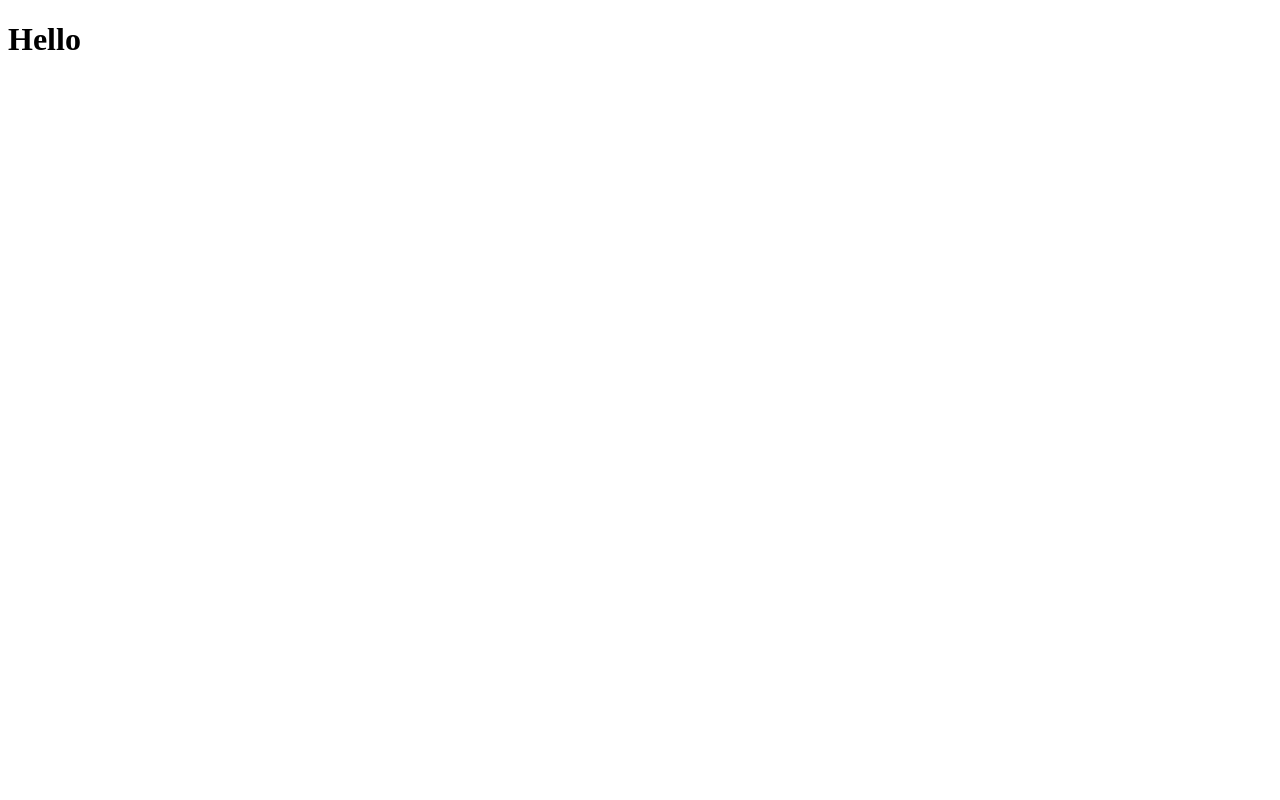
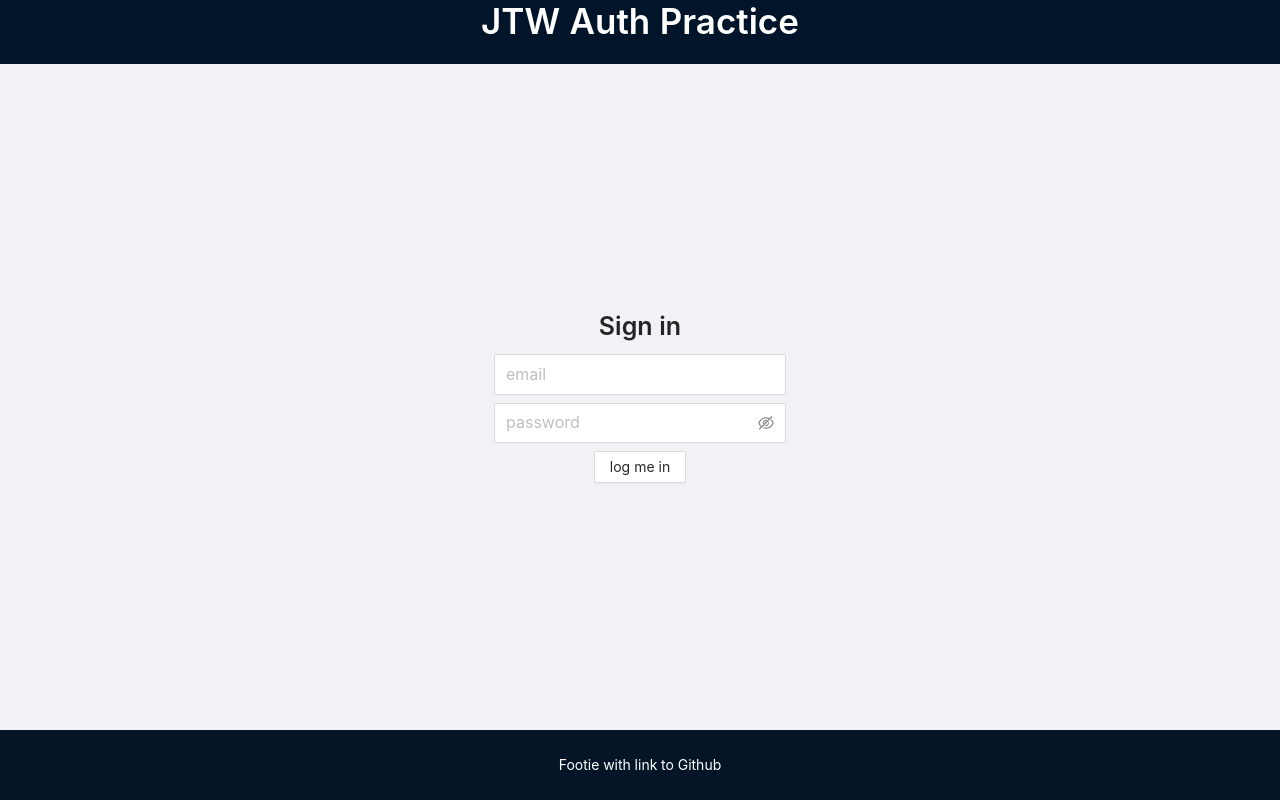
Before and after one commit to edlopez000/jtw-frontend, a React (Vite) app: page / in a window 1280 px wide. Built offline with nearby package versions, Linux system fonts and the light colour scheme.

Commit message:
feat: finishes app skeleton

```diff
--- a/index.html
+++ b/index.html
@@ -4,7 +4,7 @@
     <meta charset="UTF-8" />
     <link rel="icon" type="image/svg+xml" href="/vite.svg" />
     <meta name="viewport" content="width=device-width, initial-scale=1.0" />
-    <title>Vite + React + TS</title>
+    <title>JWT Auth Practice</title>
   </head>
   <body>
     <div id="root"></div>
--- a/src/App.tsx
+++ b/src/App.tsx
@@ -1,7 +1,17 @@
+import { Layout } from 'antd';
+import 'antd/dist/antd.css';
+import AppBody from './components/AppBody';
+import AppFooter from './components/AppFooter';
+import AppHeader from './components/AppHeader';
+
 function App() {
   return (
-    <div>
-      <h1>Hello</h1>
+    <div className="App">
+      <Layout style={{ height: '100vh' }}>
+        <AppHeader />
+        <AppBody />
+        <AppFooter />
+      </Layout>
     </div>
   );
 }
--- /dev/null
+++ b/src/components/AppBody.tsx
@@ -0,0 +1,31 @@
+import { Button, Input, Space, Typography } from 'antd';
+import ButtonGroup from 'antd/lib/button/button-group';
+import { Content } from 'antd/lib/layout/layout';
+
+const { Text, Title } = Typography;
+
+function AppBody() {
+  return (
+    <Content
+      style={{
+        display: 'flex',
+        justifyContent: 'center',
+        alignItems: 'center',
+      }}
+    >
+      <Typography>
+        <Title style={{ textAlign: 'center', fontSize: 25 }}>Sign in</Title>
+        <Space direction="vertical">
+          {/* <Text>Button with the option to either login or signup here</Text> */}
+          <Input placeholder="email" size="large" />
+          <Input.Password placeholder="password" size="large" />
+          <ButtonGroup style={{ display: 'flex', justifyContent: 'center' }}>
+            <Button>log me in</Button>
+          </ButtonGroup>
+        </Space>
+      </Typography>
+    </Content>
+  );
+}
+
+export default AppBody;
--- /dev/null
+++ b/src/components/AppFooter.tsx
@@ -0,0 +1,22 @@
+import { Typography } from 'antd';
+import { Footer } from 'antd/lib/layout/layout';
+
+const { Text } = Typography;
+
+function AppFooter() {
+  return (
+    <Footer style={{ backgroundColor: '#051527' }}>
+      <Text
+        style={{
+          color: 'white',
+          display: 'flex',
+          justifyContent: 'center',
+        }}
+      >
+        Footie with link to Github
+      </Text>
+    </Footer>
+  );
+}
+
+export default AppFooter;
--- /dev/null
+++ b/src/components/AppHeader.tsx
@@ -0,0 +1,16 @@
+import { Typography } from 'antd';
+import { Header } from 'antd/lib/layout/layout';
+
+const { Title, Text } = Typography;
+
+function AppHeader() {
+  return (
+    <Header>
+      <Title style={{ color: 'white', textAlign: 'center', fontSize: 35 }}>
+        JTW Auth Practice
+      </Title>
+    </Header>
+  );
+}
+
+export default AppHeader;
```
